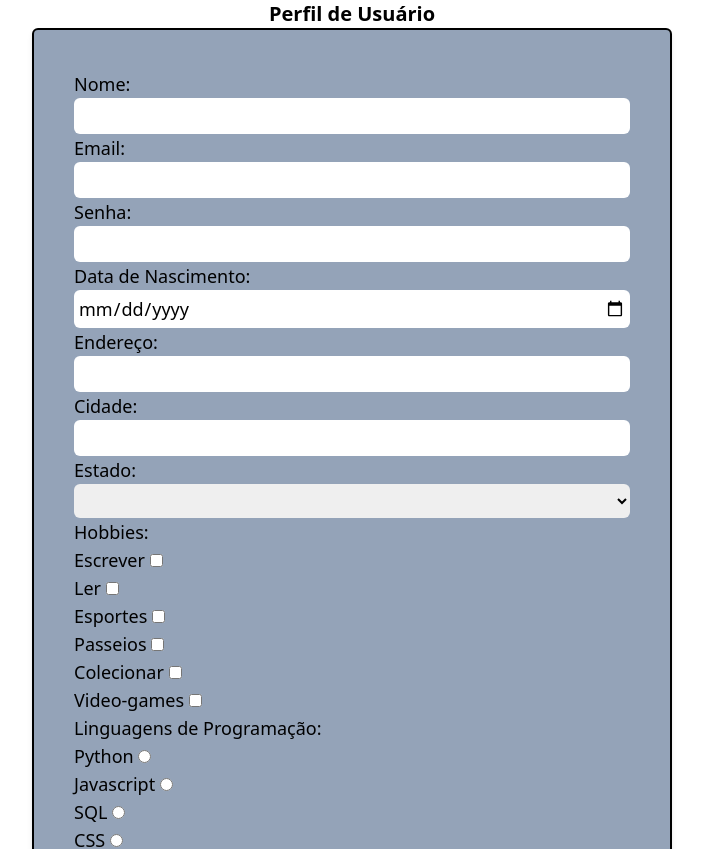
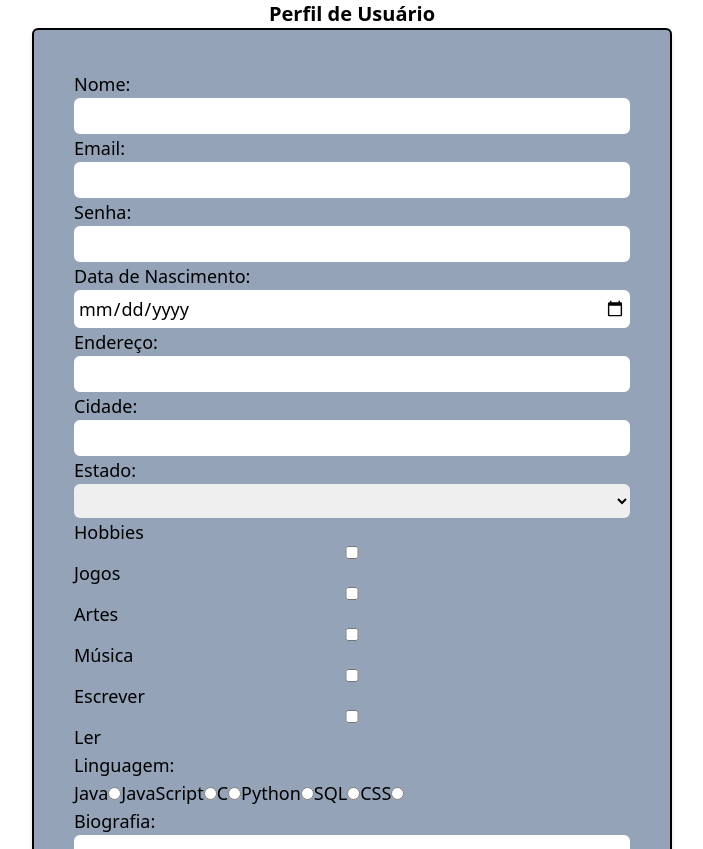
Before and after one commit to Lucas-EstudanteIFC/formularios-DevWebII, a Vue app: page / in a window 1280 px wide. Shown: the top 849 px of the page, without its empty margins (288-991 px from the left). Built offline with nearby package versions, Linux system fonts and the light colour scheme.

Commit message:
ultimo commit 26/7/24

```diff
--- a/src/components/ProfileEdition.vue
+++ b/src/components/ProfileEdition.vue
@@ -1,7 +1,7 @@
 <script setup>
-import { reactive, ref } from 'vue';
+import { reactive, ref, useSSRContext } from 'vue';
 
-const user = reactive ({
+const user = reactive({
     nome: "",
     email: "",
     senha: "",
@@ -9,7 +9,7 @@ const user = reactive ({
     endereco: "",
     cidade: "",
     estado: "",
-    hobby: "",
+    hobby: [],
     lingProg: "",
     bio: "",
 
@@ -27,7 +27,7 @@ const estados = [
     { name: 'Goiás', id: 'GO' },
     { name: 'Maranhão', id: 'MA' },
     { name: 'Mato Grosso', id: 'MT' },
-    { name: 'Mato Grosso do Su', id: 'MS' },
+    { name: 'Mato Grosso do Sul', id: 'MS' },
     { name: 'Minas Gerais', id: 'MG' },
     { name: 'Pará', id: 'PA' },
     { name: 'Paraíba', id: 'PB' },
@@ -44,32 +44,15 @@ const estados = [
     { name: 'Sergipe', id: 'SE' },
     { name: 'Tocantins', id: 'TO' }
 ];
-
-const listaHobbies = [
-    { nome: 'Escrever', id: 1 },
-    { nome: 'Ler', id: 2 },
-    { nome: 'Esportes', id: 3 },
-    { nome: 'Passeios', id: 4 },
-    { nome: 'Colecionar', id: 5 },
-    { nome: 'Video-games', id: 6 }
-];
-
-const listaProg = [
-    { id: 1, nome: 'Python' },
-    { id: 2, nome: 'Javascript' },
-    { id: 3, nome: 'SQL' },
-    { id: 4, nome: 'CSS' },
-    { id: 5, nome: 'C#' },
-    { id: 6, nome: 'HTML' }
-];
-
 const hob = ref
 const lingProg = ref([]);
 
 
 </script>
 <template>
-    <form class="m-auto bg-slate-400 border-2 border-black flex flex-col flex-wrap text-lg shadow-md shadow-inner size-6/12 p-10 rounded-md" @submit.prevent="$emit('salvar', {...user})">
+    <form
+        class="m-auto bg-slate-400 border-2 border-black flex flex-col flex-wrap text-lg shadow-md shadow-inner size-6/12 p-10 rounded-md"
+        @submit.prevent="$emit('salvar', { ...user })">
         <label class="" for="nome">Nome:</label>
         <input class="rounded-md p-1" type="text" id="nome" v-model="user.nome" minlength="3" />
 
@@ -96,22 +79,46 @@ const lingProg = ref([]);
             </option>
         </select>
 
-            <label for="{{ hobby.id }}">Hobbies:</label>
-            <div v-for="hobby in listaHobbies">
-                {{ hobby.nome }}
-                <input type="checkbox" v-model="hob" :key="hobby.id" :value="hobby.nome" />
+        <p> Hobbies </p>
+        <input type="checkbox" id="jogos" value="jogos" v-model="user.hobby" />
+        <label for="jogos">Jogos</label>
 
-            </div>
+        <input type="checkbox" id="artes" value="artes" v-model="user.hobby" />
+        <label for="artes">Artes</label>
 
-            <label for="">Linguagens de Programação:</label>
-            <div v-for="progs in listaProg" :key="progs.id">
-                {{ progs.nome }}
-                <input type="radio" v-model="lingProg" :value="progs.nome" />
+        <input type="checkbox" id="musica" value="musica" v-model="user.hobby" />
+        <label for="musica">Música</label>
+
+        <input type="checkbox" id="escrever" value="escrever" v-model="user.hobby">
+        <label for="escrever">Escrever</label>
+
+        <input type="checkbox" id="ler" value="ler" v-model="user.hobby">
+        <label for="ler">Ler</label>
+
+        <div class="language-options">
+            <p>Linguagem:</p>
+            <label for="java">Java</label>
+            <input type="radio" id="java" value="java" v-model="user.lingProg" />
+
+            <label for="js">JavaScript</label>
+            <input type="radio" id="js" value="js" v-model="user.lingProg" />
+
+            <label for="c">C</label>
+            <input type="radio" id="c" value="c" v-model="user.lingProg" />
+
+            <label for="python">Python</label>
+            <input type="radio" id="python" value="python" v-model="user.lingProg" />
+
+            <label for="sql">SQL</label>
+            <input type="radio" id="sql" value="SQL" v-model="user.lingProg" />
+
+            <label for="css">CSS</label>
+            <input type="radio" id="css" value="css" v-model="user.lingProg" />
         </div>
 
         <label for="">Biografia:</label>
         <input class="rounded-md p-1" type="text" id="bio" v-model="user.bio" width="100" />
-            <button type="submit" >Enviar Formulario</button>
+        <button type="submit">Enviar Formulario</button>
     </form>
 </template>
 <style scoped></style>
--- a/src/components/ShowProfile.vue
+++ b/src/components/ShowProfile.vue
@@ -16,13 +16,13 @@ function voltar() {
 <template>
     <div class="m-auto bg-slate-400 border-2 border-black flex flex-col flex-wrap text-lg shadow-md shadow-inner size-6/12 p-10 rounded-md">
       <h1>Resultado</h1>
-      <p>{{ resultado.nome }}</p>
-      <p>{{ resultado.email }}</p>
-      <p>{{ resultado.senha }}</p>
-      <p>{{ resultado.dataNascimento }}</p>
-      <p>{{ resultado.endereco }}</p>
-      <p>{{ resultado.cidade }}</p>
-      <p>{{ resultado.estado }}</p>
+      <p>Nome: {{ resultado.nome }}</p>
+      <p>Email: {{ resultado.email }}</p>
+      <p>Senha{{ resultado.senha }}</p>
+      <p>Data de Nascimento{{ resultado.dataNascimento }}</p>
+      <p>Endereço: {{ resultado.endereco }}</p>
+      <p>Cidade: {{ resultado.cidade }}</p>
+      <p>Estado: {{ resultado.estado }}</p>
       <p>{{ resultado.hobby }}</p>
       <p>{{ resultado.lingProg }}</p>
       <p>{{ resultado.bio }}</p>
```
Lines whose indentation alone changed are shown as unchanged.
